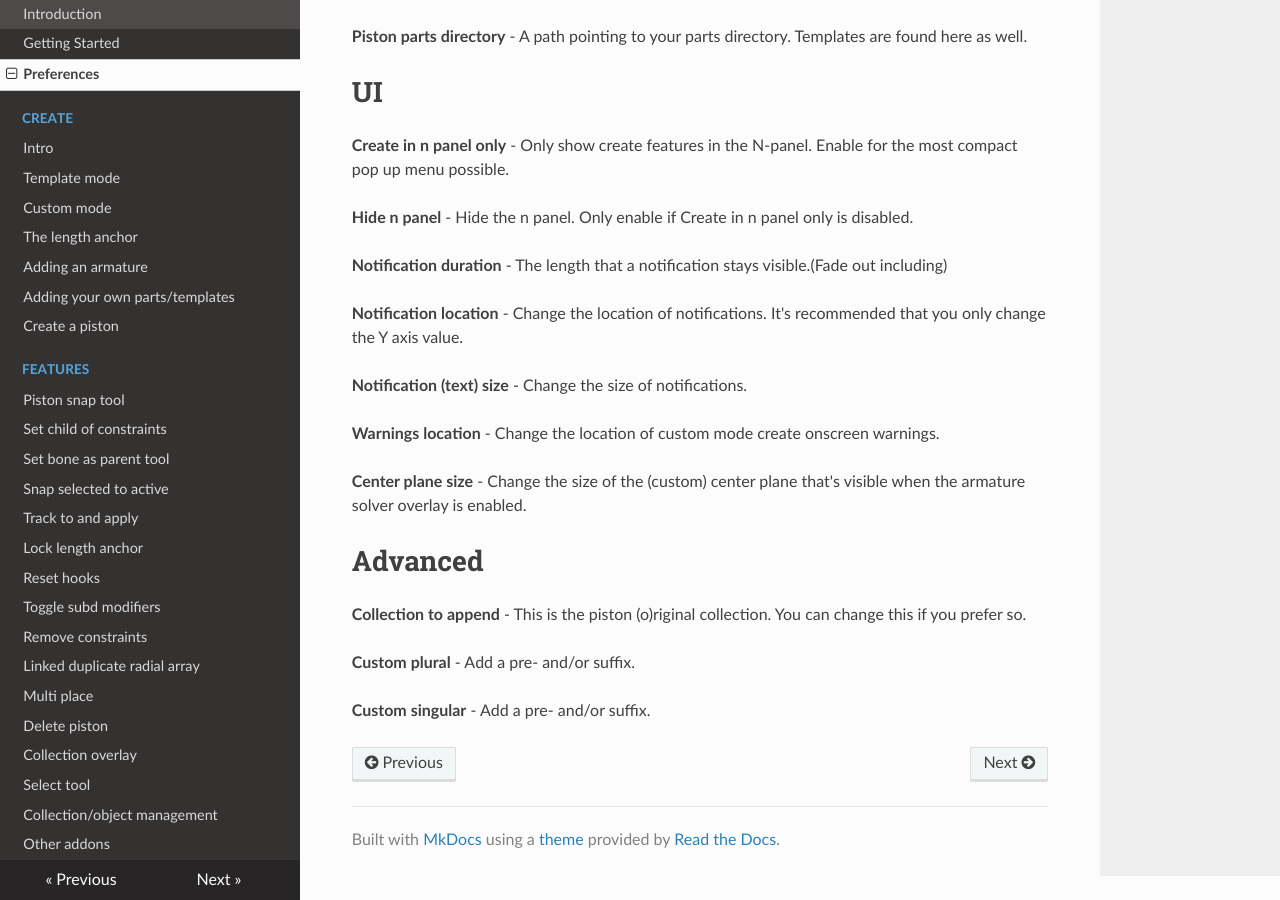
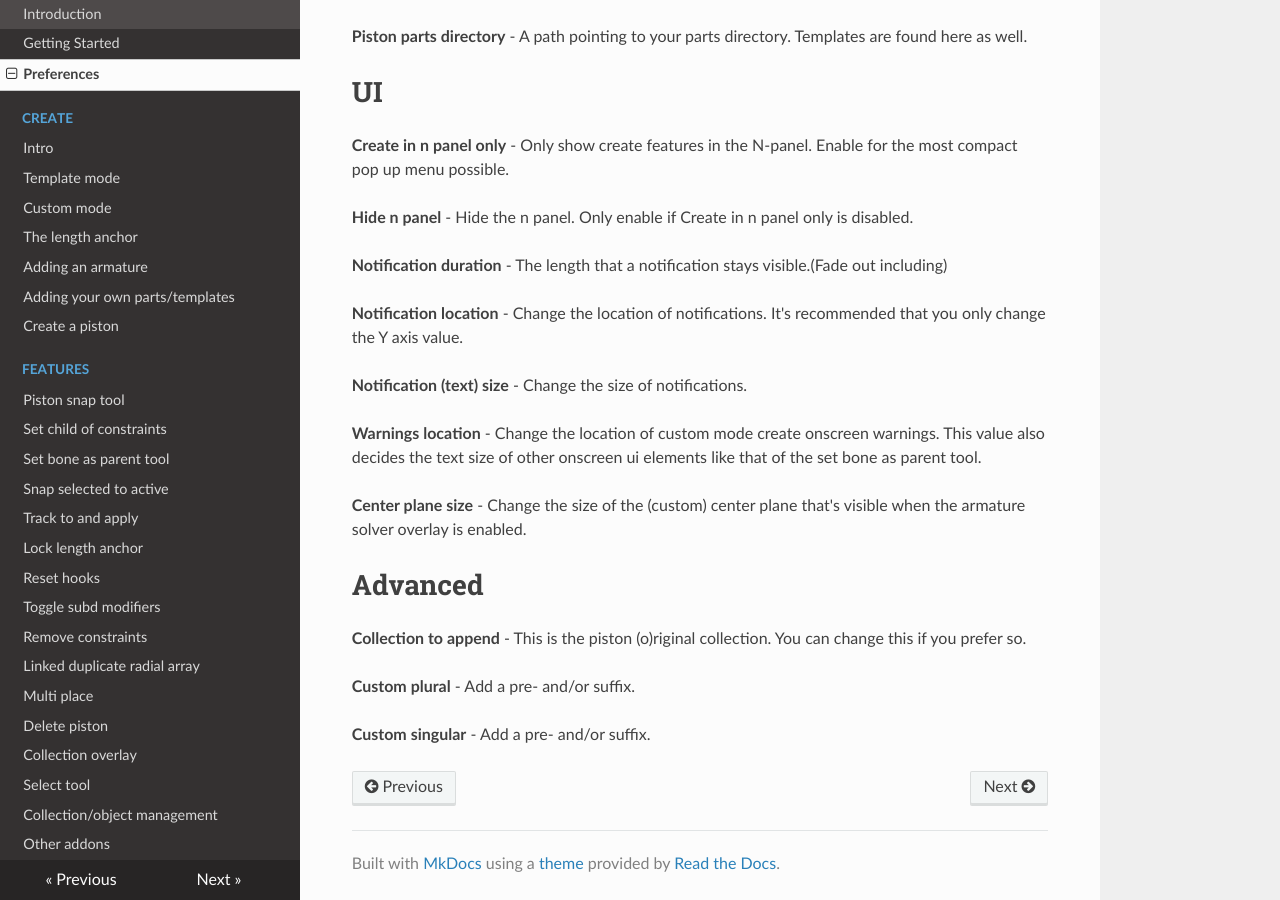
Before and after one commit to ZenderB3D/pp_docs, an MkDocs documentation site: the page built from docs/preferences.md, in a window 1280 px wide and 900 px high, scrolled down 724 px. Built offline with MkDocs 1.6.1, drawn with Linux system fonts in a browser that asks for light colours; nearby versions of some CDN libraries.

Commit message:
fixed grammar/spelling

```diff
--- a/docs/preferences.md
+++ b/docs/preferences.md
@@ -20,7 +20,7 @@
 
 **Notification (text) size** - Change the size of notifications.
 
-**Warnings location** - Change the location of custom mode create onscreen warnings.
+**Warnings location** - Change the location of custom mode create onscreen warnings. This value also decides the text size of other onscreen ui elements like that of the set bone as parent tool.
 
 **Center plane size** - Change the size of the (custom) center plane that's visible when the armature solver overlay is enabled.
 
```
Also changed, not shown: docs/Create/create.md (+1 -1 lines), docs/Features/setbparent.md (+2 -2 lines), docs/gettingstarted.md (+0 -2 lines).
